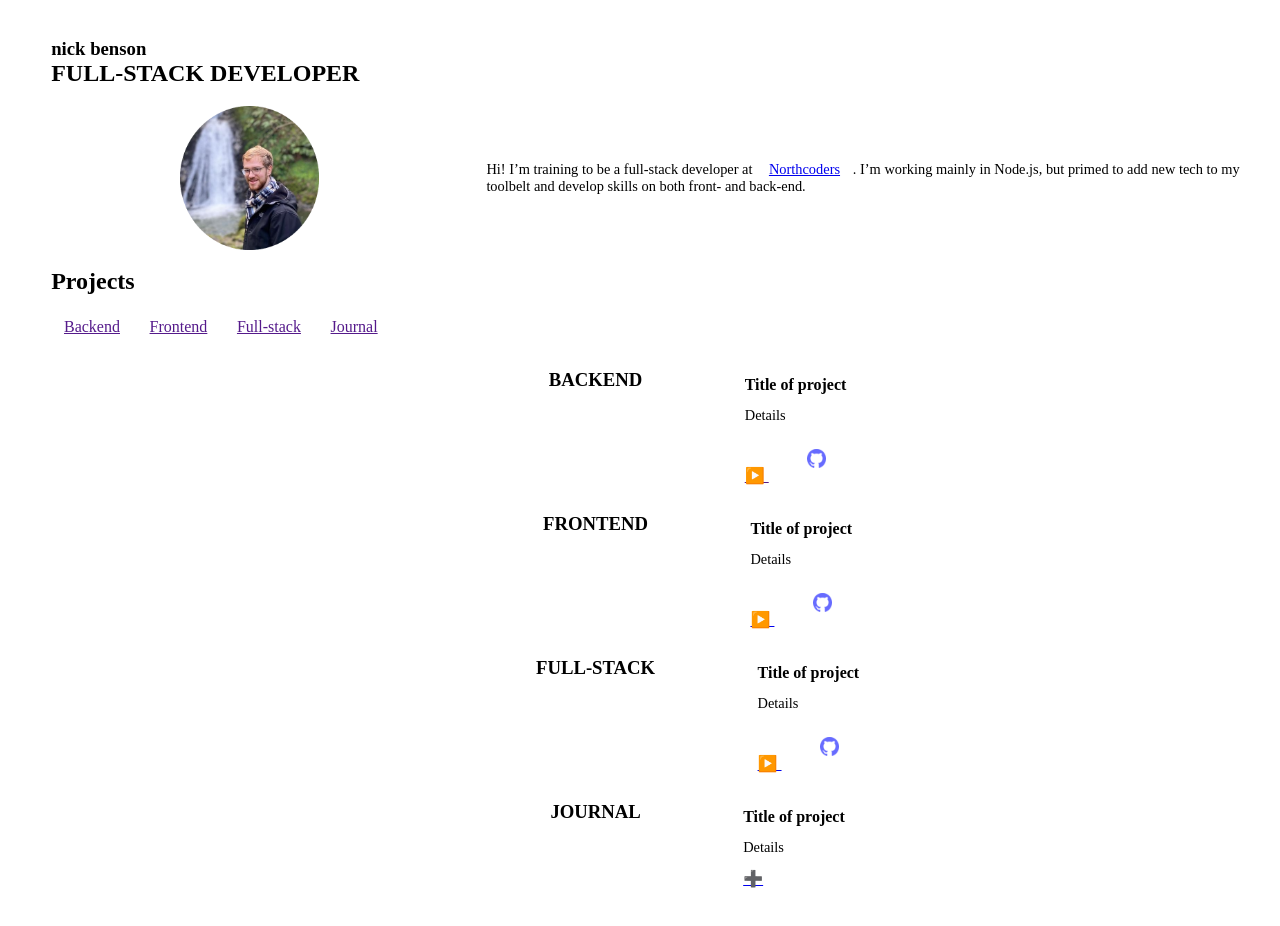
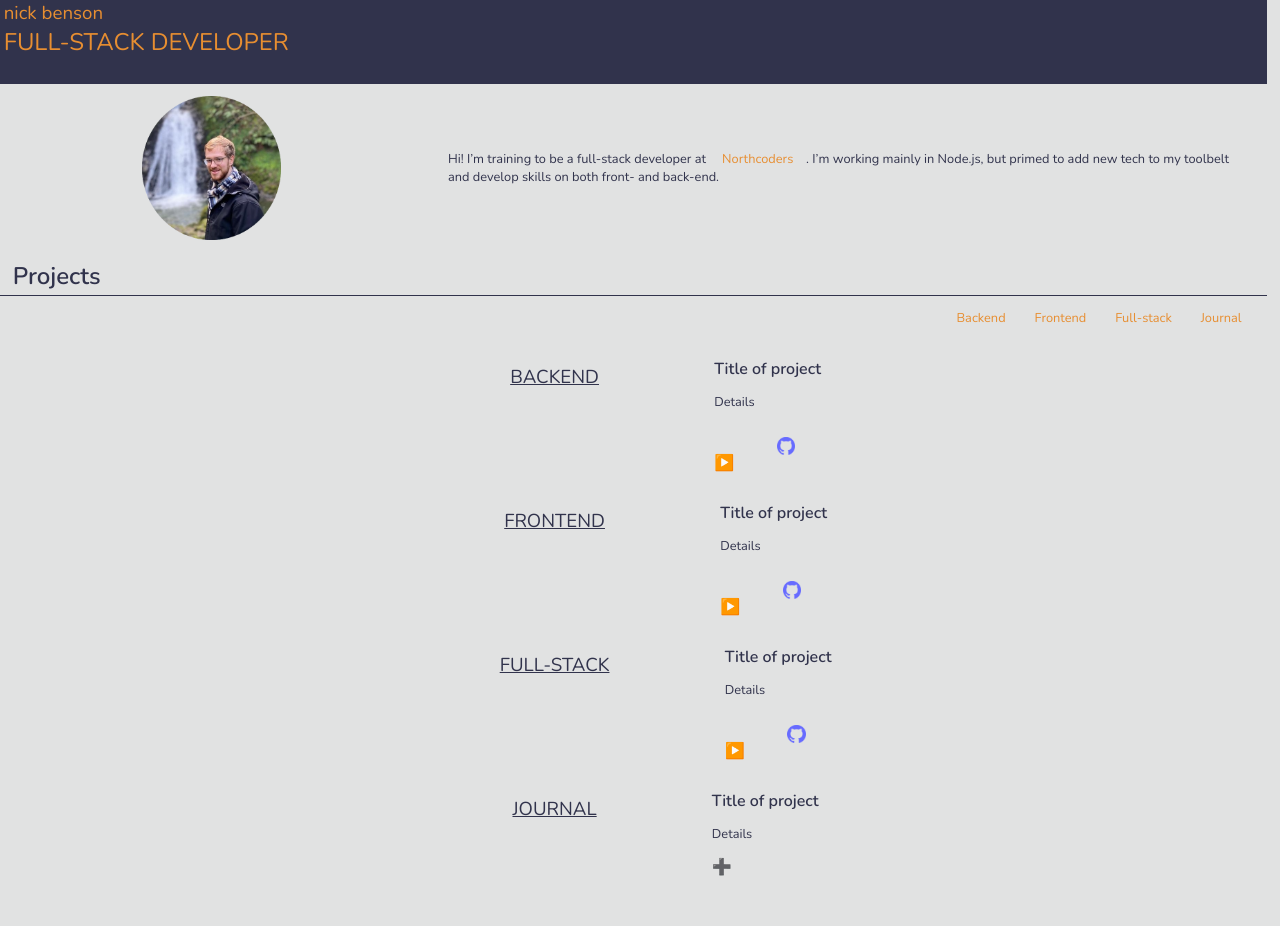
Before and after one commit to N1ck-Benson/nick-benson-portfolio, a plain HTML site: page new.html in a window 1280 px wide. After the commit the page ends 896 px from the top, so only its background shows below. Drawn offline with nearby package versions, Linux system fonts and the light colour scheme.

Commit message:
Add colours, fonts and images

```diff
--- a/CSS/new.css
+++ b/CSS/new.css
@@ -1,23 +1,44 @@
+@import url('https://fonts.googleapis.com/css2?family=Nunito:wght@200;300;400;600&display=swap');
+
 * {
   margin: 1vw;
-  padding: 0;
+  font-family: "Nunito", sans-serif;
+  color: #31334C;
+}
+
+html {
+  margin: 0;
+}
+
+body {
+  background-color: #e1e2e2;
+  margin: 0;
 }
 
 main {
   display: grid;
   grid-template-columns: 33vw 66vw;
-  grid-template-rows: 9vh 20vh 6vh 4vh 18vh 18vh 18vh 18vh;
+  grid-template-rows: 11vh 20vh 6vh 3vh 18vh 18vh 18vh 18vh;
+  margin: 0;
+  background-color: #e1e2e2;
 }
 
 .top-header {
   grid-area: 1 / 1 / span 1 / span 2;
+  margin: 0 0 3.75px 0;
+  padding: 0 3.75px 0 3.75px;
+  background-color: #31334C;
 }
 
-h2 {
+.top-header > h2 {
+  color: #E78E31;
+  font-weight: 200;
   margin: 0;
 }
 
-h3 {
+.top-header > h3 {
+  color: #E78E31;
+  font-weight: 200;
   margin: 0;
 }
 
@@ -39,22 +60,32 @@ h3 {
 }
 
 p {
-  font-size: 0.9em;
+  font-size: 0.8em;
+}
+
+a {
+  color: #E78E31;
+  text-decoration: none;
 }
 
 .projects-header {
   grid-area: 3 / 1 / span 1 / span 2;
   display: grid;
   align-content: center;
+  margin: 1vh 0 0 0;
+  border-bottom:  0.1em solid #31334C;
+}
+
+h3 {
+  font-weight: 300;
 }
 
 nav {
   grid-area: 4 / 1 / span 1 / span 2;
+  text-align: right;
+  font-size: 0.8em;
 }
 
-/*
-8vh 18vh 6vh 4vh 18vh 18vh 18vh 18vh;
-*/
 .backend-section {
   grid-area: 5 / 1 / span 1 / span 2;
   display: flex;
@@ -64,6 +95,9 @@ nav {
 
 .projects-section-header {
   padding: 0.7vh 5vw 0vh 5vw;
+  text-decoration: underline;
+  text-decoration-thickness: 0.075em;
+  text-decoration-color: #31334C;
 }
 
 .GitHub-image {
@@ -87,10 +121,3 @@ nav {
   display: flex;
   justify-content: center;
 }
-
-
-
-/*
-grid should have grid-template-cols/rows
-items should have grid-area, specifying 'row-to-place-on / col-to-place-on'
-*/
--- a/new.html
+++ b/new.html
@@ -4,7 +4,7 @@
   <meta charset="UTF-8">
   <meta http-equiv="X-UA-Compatible" content="IE=edge">
   <meta name="viewport" content="width=device-width, initial-scale=1.0">
-  <link rel="stylesheet" href="./CSS/new.css">
+  <link rel="stylesheet" href="./CSS/new.css"  href="https://fonts.googleapis.com/css?family=Nunito">
   <title>Nick Benson's Portfolio</title>
 </head>
 <body>
```
